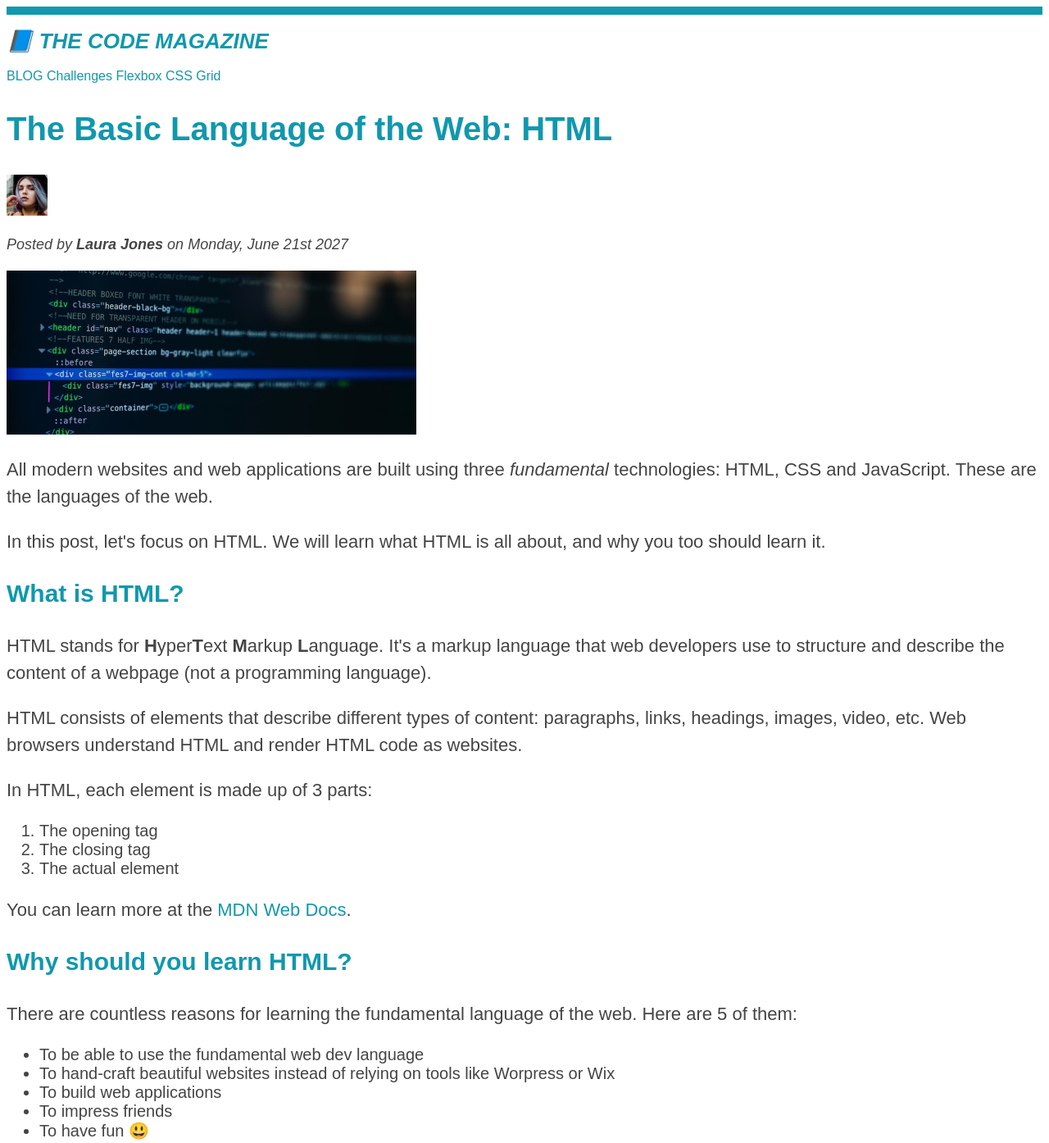
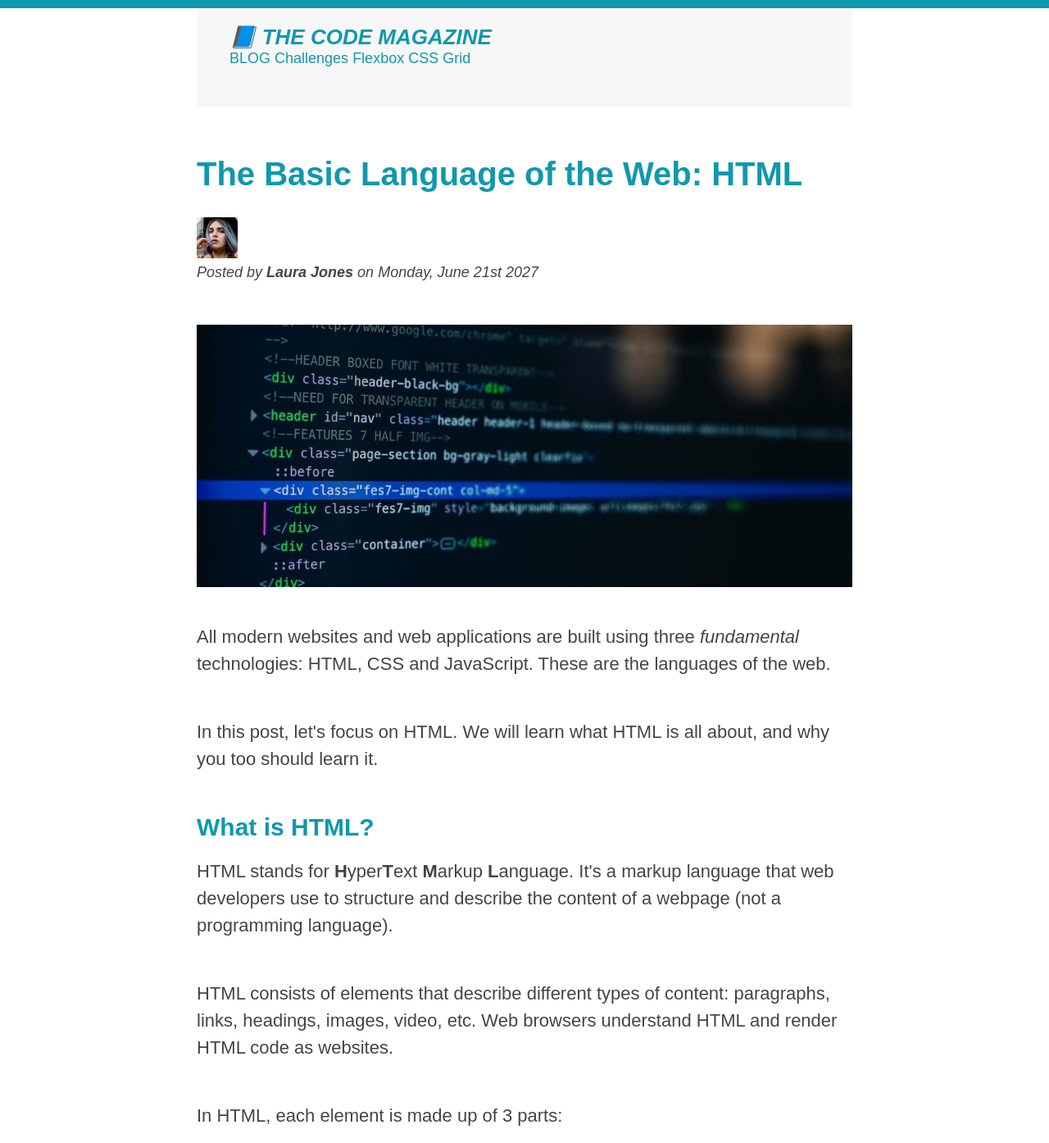
Before and after one commit to kaloyanTry/HTML-CSS-Master-Course, a plain HTML site: page 03-CSS-Fundamentals/index.html in a window 1280 px wide. Shown: the top 1394 px of the page at 82% size. Drawn offline with Linux system fonts and the light colour scheme.

Commit message:
updated html and css

```diff
--- a/03-CSS-Fundamentals/index.html
+++ b/03-CSS-Fundamentals/index.html
@@ -16,7 +16,8 @@
     <h5>The Basic Language of the Web: HTML</h5>
     <h6>The Basic Language of the Web: HTML</h6> -->
 
-    <header clas="main-header">
+    <div class="container">
+      <header class="main-header">
         <h1>📘 The Code Magazine</h1>
 
         <nav>
@@ -28,7 +29,7 @@
       </header>
 
       <article>
-      <header>
+        <header class="post-header">
           <h2>The Basic Language of the Web: HTML</h2>
 
           <img
@@ -47,6 +48,7 @@
             alt="HTML code on a screen"
             width="500"
             height="200"
+            class="post-img"
           />
         </header>
 
@@ -58,8 +60,8 @@
         </p>
 
         <p>
-        In this post, let's focus on HTML. We will learn what HTML is all about,
-        and why you too should learn it.
+          In this post, let's focus on HTML. We will learn what HTML is all
+          about, and why you too should learn it.
         </p>
 
         <h3>What is HTML?</h3>
@@ -73,8 +75,8 @@
 
         <p>
           HTML consists of elements that describe different types of content:
-        paragraphs, links, headings, images, video, etc. Web browsers understand
-        HTML and render HTML code as websites.
+          paragraphs, links, headings, images, video, etc. Web browsers
+          understand HTML and render HTML code as websites.
         </p>
 
         <p>In HTML, each element is made up of 3 parts:</p>
@@ -94,8 +96,8 @@
 
         <h3>Why should you learn HTML?</h3>
         <p>
-        There are countless reasons for learning the fundamental language of the
-        web. Here are 5 of them:
+          There are countless reasons for learning the fundamental language of
+          the web. Here are 5 of them:
         </p>
 
         <ul>
@@ -148,5 +150,6 @@
       <footer>
         <p id="copyright">Copyright &copy; 2027 The Code Magazine</p>
       </footer>
+    </div>
   </body>
 </html>
--- a/03-CSS-Fundamentals/style.css
+++ b/03-CSS-Fundamentals/style.css
@@ -1,9 +1,44 @@
 * {
+  padding: 0px;
+  margin: 0px;
 }
+
 body {
   color: #444;
   font-family: sans-serif;
   border-top: 10px solid #1098ad;
+}
+
+.container {
+  width: 800px;
+  /* margin-left: auto;
+  margin-right: auto; */
+  margin: 0 auto;
+}
+
+.main-header {
+  background-color: #f7f7f7;
+  padding: 20px 40px;
+  margin-bottom: 60px;
+  height: 80px;
+}
+nav {
+  font-size: 18px;
+}
+
+article {
+  margin-bottom: 60px;
+}
+.post-header {
+  margin-bottom: 40px;
+}
+
+aside {
+  background-color: #f7f7f7;
+  border-top: 5px solid #1098ad;
+  border-bottom: 5px solid #1098ad;
+  padding: 50px 0px;
+  width: 500px;
 }
 
 h1,
@@ -20,10 +55,12 @@ h1 {
 
 h2 {
   font-size: 40px;
+  margin-bottom: 30px;
 }
 
 h3 {
   font-size: 30px;
+  margin-bottom: 20px;
 }
 
 h4 {
@@ -35,10 +72,22 @@ h4 {
 p {
   font-size: 22px;
   line-height: 1.5;
+  margin-bottom: 50px;
+}
+
+ul,
+ol {
+  margin-left: 50px;
+  margin-bottom: 20px;
 }
 
 li {
   font-size: 20px;
+  margin-bottom: 10px;
+}
+
+li:last-child {
+  margin-bottom: 0;
 }
 
 /* footer p {
@@ -73,15 +122,6 @@ article header p {
   list-style: none;
 }
 
-.main-header {
-  background-color: #f7f7f7;
-}
-aside {
-  background-color: #f7f7f7;
-  border-top: 5px solid #1098ad;
-  border-bottom: 5px solid #1098ad;
-}
-
 a:link {
   color: #1098ad;
   text-decoration: none;
@@ -101,4 +141,9 @@ a:active {
   background-color: grey;
 }
 
+.post-img {
+  width: 100%;
+  height: auto;
+}
+
 /* always in that order: LVHA */
```
Lines whose indentation alone changed are shown as unchanged.
